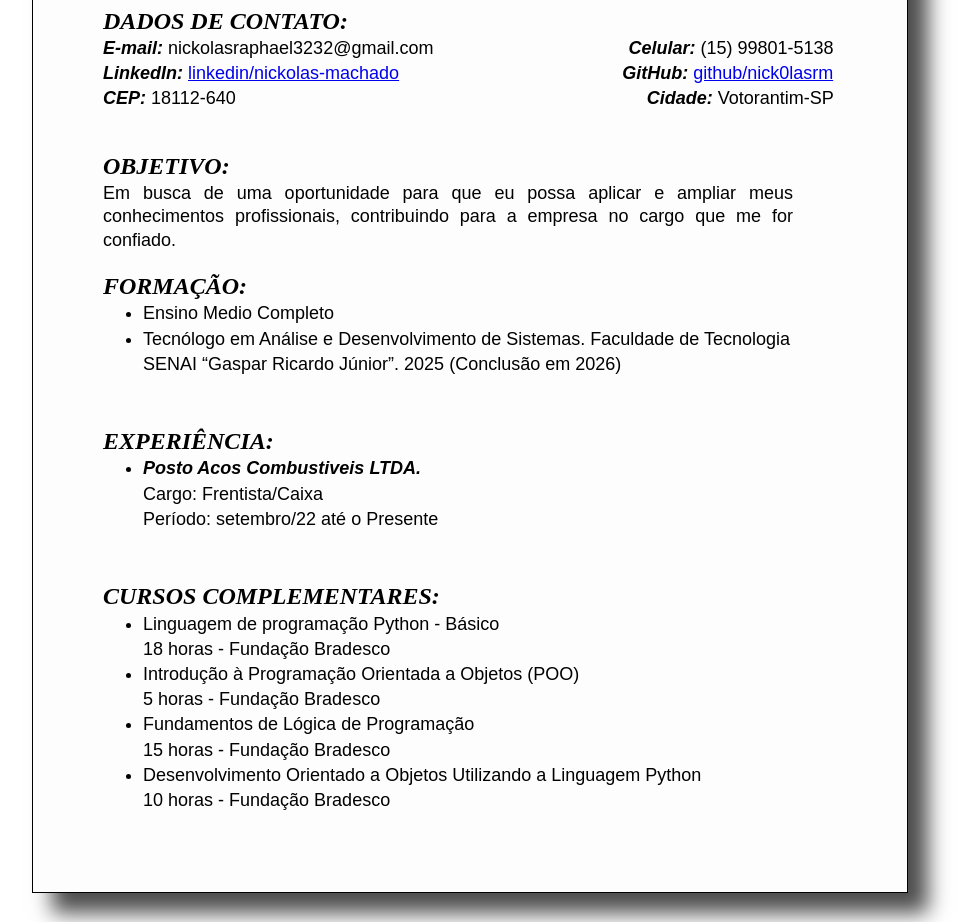
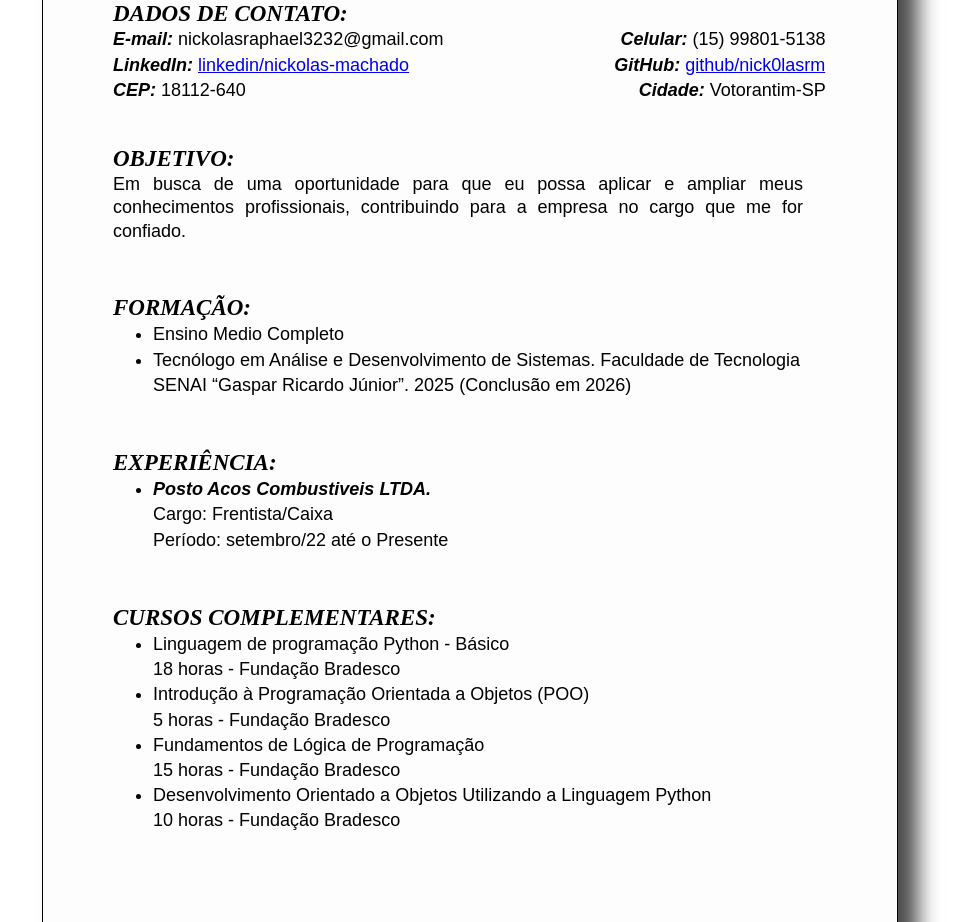
Before and after one commit to nick0lasrm/dw_class, a plain HTML site: page curriculo_html/cv.html in a window 1280 px wide. Shown: the part 242-1164 px from the top of the page, without its empty margins (170-1144 px from the left). Drawn offline with Linux system fonts and the light colour scheme.

Commit message:
curriculo

```diff
--- a/curriculo_html/cv.html
+++ b/curriculo_html/cv.html
@@ -20,33 +20,33 @@
                 <div class="line">
                     <h2>DADOS DE CONTATO:</h2>
                     <h3>E-mail: <span style="font-weight: 400; font-style: normal;">nickolasraphael3232@gmail.com</span>
-                        <span style="padding-left: 190px;">Celular: </span>
+                        <span style="padding-left: 172px;">Celular: </span>
                         <span style="font-weight: 400; font-style: normal;"> (15) 99801-5138</span>
                     </h3>
                     <h3>LinkedIn: <span style="font-style: normal;"> <a
                                 href="https://www.linkedin.com/in/nickolas-machado-10a110350/">linkedin/nickolas-machado</a>
                         </span>
-                        <span style="padding-left: 218px;">GitHub: </span>
+                        <span style="padding-left: 200px;">GitHub: </span>
                         <span style="font-style: normal;"><a
                                 href="https://github.com/nick0lasrm">github/nick0lasrm</a></span>
                     </h3>
                     <h3>CEP: <span style="font-weight: 400;font-style: normal;">18112-640</span> <span
-                            style="padding-left: 406px; text-align: left;">Cidade: </span>
+                            style="padding-left: 388px; text-align: left;">Cidade: </span>
                         <span style="font-weight: 400; font-style: normal;"> Votorantim-SP</span>
                     </h3>
                 </div>
                 <!-- OBJETIVO -->
-                <div class="marge" style="height: 87" ;>
+                <div class="marge">
                     <div class="line">
                         <h2>OBJETIVO:</h2>
-                        <div style="line-height: 1.3; height: 40px; text-align: justify;">
+                        <div style="line-height: 1.3; text-align: justify;">
                             <h4>Em busca de uma oportunidade para que eu possa aplicar e ampliar meus conhecimentos
                                 profissionais, contribuindo para a empresa no cargo que me for confiado.</h4>
                         </div>
                     </div>
                 </div>
                 <!-- FORMACAO -->
-                <div class="marge" style="margin-top: 60px" ;>
+                <div class="marge">
                     <div class="line">
                         <h2>FORMAÇÃO:</h2>
                         <div style="line-height: 1.2;">
@@ -73,26 +73,22 @@
                     </div>
                 </div>
                 <!-- CURSOS COMPLEMENTARES -->
-                <div class="marge" style="height: 300px" ;>
+                <div class="marge" style="height: 400px" ;>
                     <div class="line">
                         <h2>CURSOS COMPLEMENTARES:</h2>
                         <div style="line-height: 0.4;">
                             <ul>
-                                <li>Linguagem de programação Python - Básico</li>
+                                <li>Linguagem de programação Python - Básico <br> 18 horas - Fundação Bradesco </li>
                             </ul>
-                            <ul>18 horas - Fundação Bradesco</ul>
                             <ul>
-                                <li>Introdução à Programação Orientada a Objetos (POO)</li>
+                                <li>Introdução à Programação Orientada a Objetos (POO) <br> 5 horas - Fundação Bradesco </li>
                             </ul>
-                            <ul>5 horas - Fundação Bradesco</ul>
                             <ul>
-                                <li>Fundamentos de Lógica de Programação </li>
+                                <li>Fundamentos de Lógica de Programação <br> 15 horas - Fundação Bradesco </li>
                             </ul>
-                            <ul>15 horas - Fundação Bradesco </ul>
                             <ul>
-                                <li>Desenvolvimento Orientado a Objetos Utilizando a Linguagem Python</li>
+                                <li>Desenvolvimento Orientado a Objetos Utilizando a Linguagem Python <br> 10 horas - Fundação Bradesco </li>
                             </ul>
-                            <ul>10 horas - Fundação Bradesco </ul>
                         </div>
                     </div>
                 </div>
--- a/curriculo_html/style.css
+++ b/curriculo_html/style.css
@@ -40,7 +40,7 @@ body {
 
 .quebra {
     height: 3px;
-    width: 730px;
+    width: 710px;
     background-color: blue;
     margin-left: 2px;
 }
@@ -50,6 +50,7 @@ h2 {
     font-style: italic;
     font-weight: bold;
     margin-bottom: 10px;
+    font-size: 23px;
 }
 
 h3 {
@@ -78,3 +79,7 @@ ul {
     margin: auto;
     line-height: 1.4;
 }
+
+h1 {
+    font-size: 28px;
+}
```
